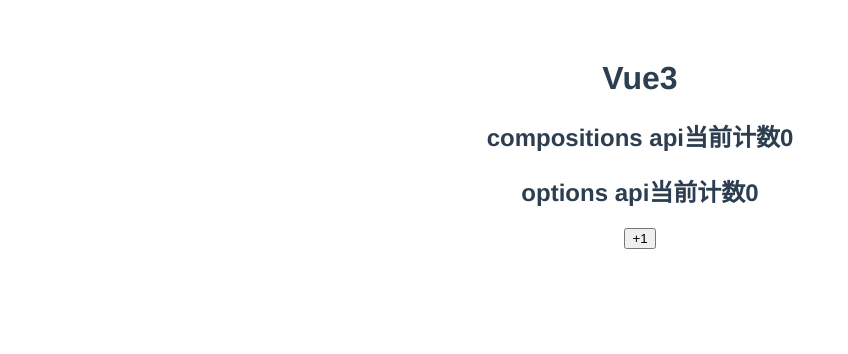
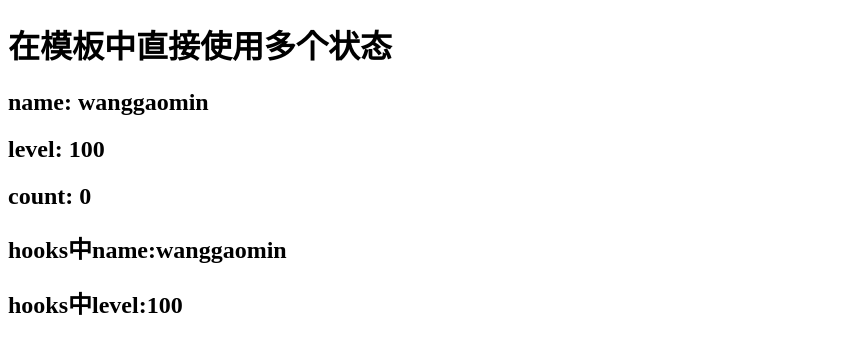
Before and after one commit to wgm0813/06_vuex_pinia, a Vue app: page / in a window 1280 px wide. Shown: the top 354 px of the page, without its empty margins (0-848 px from the left). Built offline with nearby package versions, Linux system fonts and the light colour scheme.

Commit message:
vuex映射到组件（options api/compositions api）

```diff
--- /dev/null
+++ b/src/hooks/useState.js
@@ -0,0 +1,12 @@
+import { computed } from 'vue';
+import { mapState,useStore } from 'vuex';
+
+export default function useState(mapNameArr){
+  const store = useStore();
+  const stateFnsObj = mapState(mapNameArr);
+  const newState ={};
+  Object.keys(stateFnsObj).forEach(i=>{
+    newState[i] = computed(stateFnsObj[i].bind({$store:store}))
+  })
+  return newState
+}
--- a/src/main.js
+++ b/src/main.js
@@ -1,5 +1,5 @@
 import { createApp } from 'vue'
-import App from './App.vue'
 import store from './store'
-
+// import App from './App.vue'
+import App from '@/views/01_store基本使用.vue'
 createApp(App).use(store).mount('#app')
--- a/src/store/index.js
+++ b/src/store/index.js
@@ -2,7 +2,9 @@
 
 const store = createStore({
   state:()=> ({
-    count: 0
+    count: 0,
+    name: 'wanggaomin',
+    level: 100,
   }),
   // vuex早期需要用mutations进行修改
   mutations:{
--- /dev/null
+++ b/src/views/01_store基本使用.vue
@@ -0,0 +1,65 @@
+<template>
+  <div class="app">
+    <!-- 1、在模板中直接使用多个状态 -->
+    <h1>在模板中直接使用多个状态</h1>
+    <h2>name: {{ $store.state.name }}</h2>
+    <h2>level: {{ $store.state.level }}</h2>
+    <h2>count: {{ $store.state.count }}</h2>
+
+    <!-- options api里面的 -->
+    <!-- 2、计算属性（映射状态：数组语法） -->
+    <!-- <h1>计算属性（映射状态：数组语法）</h1>
+    <h2>name: {{ name }}</h2>
+    <h2>level: {{ level }}</h2>
+    <h2>count: {{ count }}</h2> -->
+
+    <!-- 2、计算属性（映射状态：对象语法） -->
+    <!-- <h1>计算属性（映射状态： 对象语法）</h1>
+    <h2>stateName: {{ stateName }}</h2>
+    <h2>stateLevel: {{ stateLevel }}</h2>
+    <h2>stateCount: {{ stateCount }}</h2> -->
+
+    <!-- comsitions api -->
+    <!-- 3、compositions api计算属性（映射状态：对象语法） -->
+    <!-- <h1>compositions api计算属性（映射状态： 对象语法）</h1>
+    <h2>compositions api：cName: {{ cName }}</h2>
+    <h2>compositions api：cLevel: {{ cLevel }}</h2> -->
+
+    <!-- compositions api -->
+    <!-- 3、compositions api独立代码逻辑到hooks文件里 -->
+    <h2>hooks中name:{{ state.name.value }}</h2>
+    <h2>hooks中level:{{ state.level }}</h2>
+  </div>
+</template>
+
+<!-- <script>
+import {mapState} from 'vuex'
+// 模拟compotions api
+export default {
+  computed:{
+    ...mapState(['name','level','count']),
+    // 自定义名称，防止与data里面的变量冲突
+    ...mapState({
+      stateName: state => state.name,
+      stateLevel: state => state.level,
+      stateCount: state => state.count
+    })
+  }
+}
+</script> -->
+
+<script setup>
+// import {computed} from 'vue';
+// import {mapState, useStore} from 'vuex';
+// const {name,level} = mapState(['name', 'level'])
+// const cName = computed(name.bind({$store: useStore()}));
+// const cLevel = computed(level.bind({$store: useStore()}));
+
+import useState from '../hooks/useState.js'
+const state= useState(['name', 'level']);
+
+</script>
+
+<style>
+
+</style>
```
